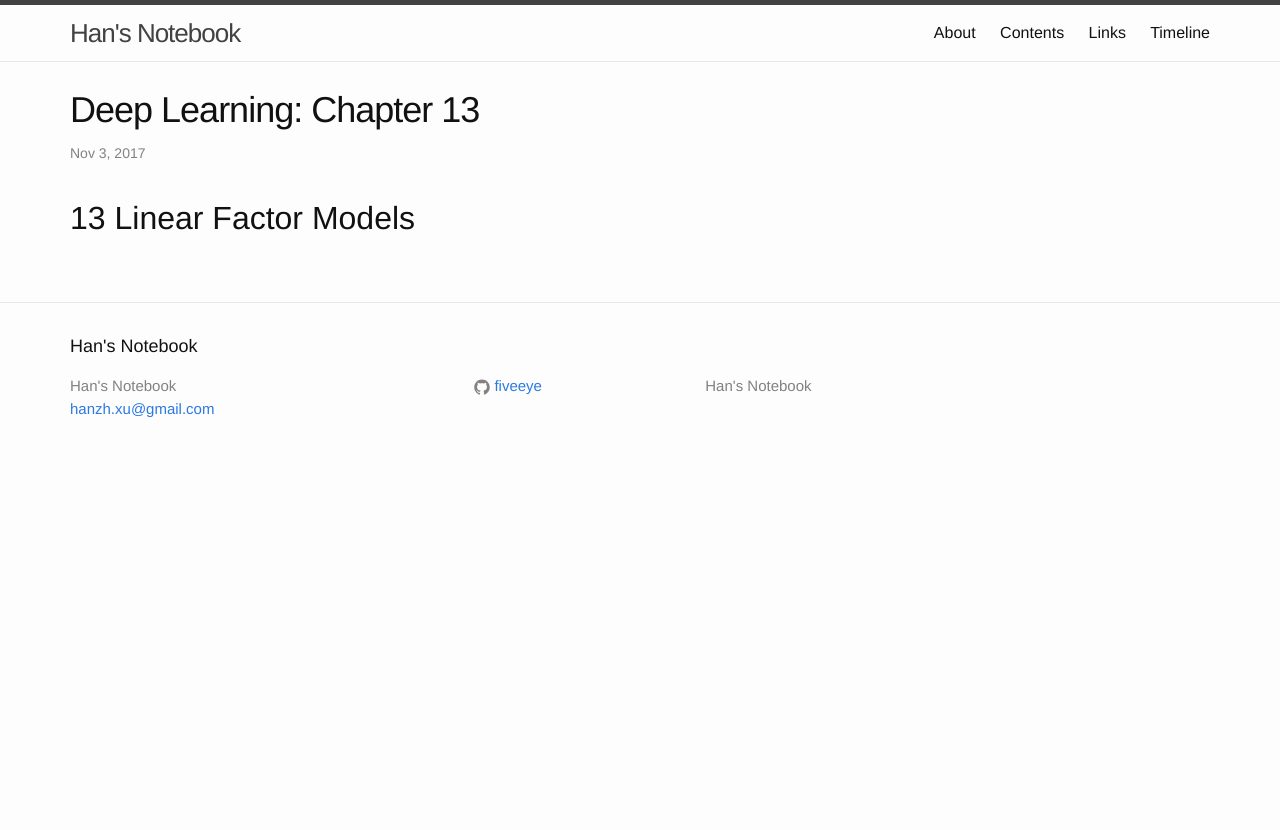
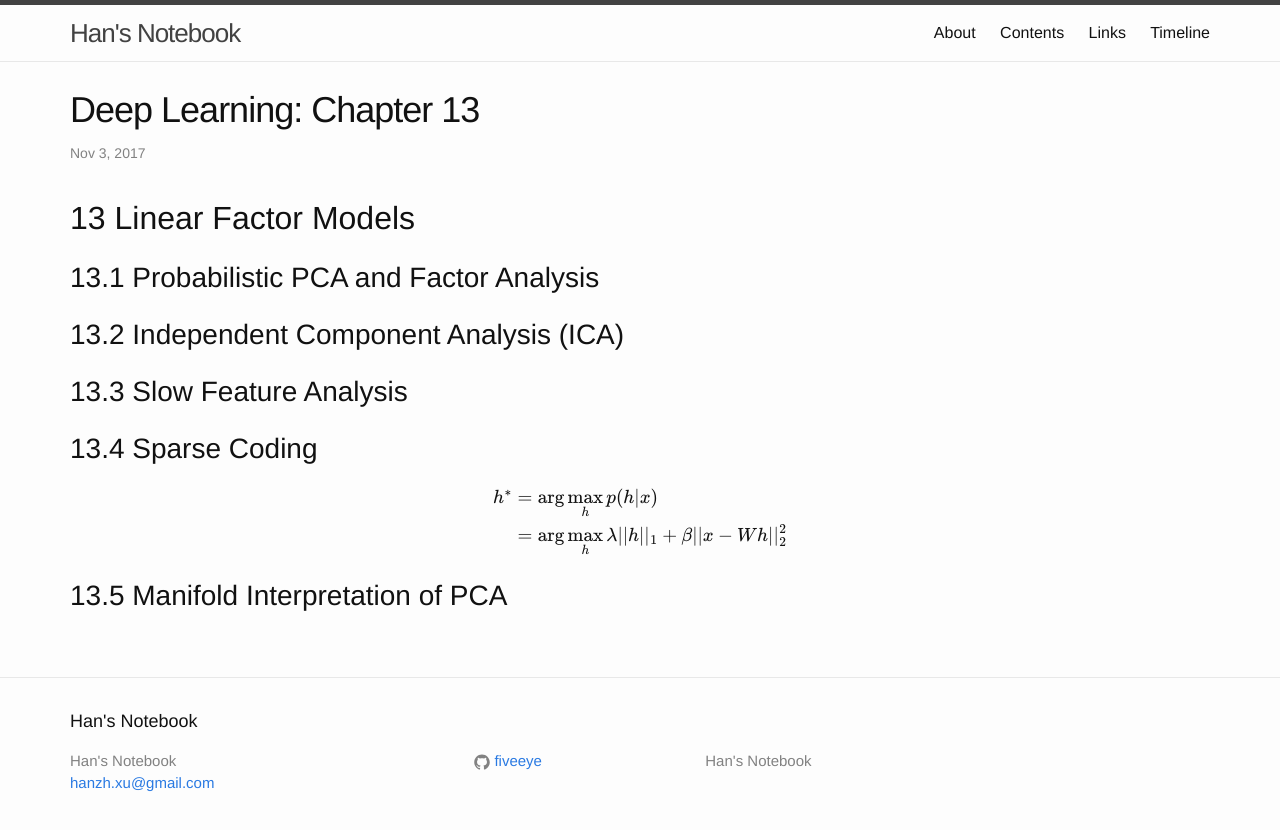
Before and after one commit to FiveEyes/FiveEyes.github.io, a Jekyll site: the page built from _posts/deeplearningbook/2017-11-03-Deep-Learning-Book-13.md, in a window 1280 px wide. Shown: the top 830 px of the page. Built offline with Jekyll 4.4.1, drawn with Linux system fonts in a browser that asks for light colours; formulas are drawn with MathJax 3.

Commit message:
Update 2017-11-03-Deep-Learning-Book-13.md

```diff
--- a/_posts/deeplearningbook/2017-11-03-Deep-Learning-Book-13.md
+++ b/_posts/deeplearningbook/2017-11-03-Deep-Learning-Book-13.md
@@ -6,3 +6,20 @@ categories: Learning
 ---
 
 # 13 Linear Factor Models
+
+## 13.1 Probabilistic PCA and Factor Analysis
+
+## 13.2 Independent Component Analysis (ICA)
+
+## 13.3 Slow Feature Analysis
+
+## 13.4 Sparse Coding
+
+$$
+\begin{eqnarray}
+h^* &=& \arg \max_h p(h | x) \\
+  &=& \arg \max_h \lambda ||h||_1 + \beta || x - Wh ||_2^2 \\
+\end{eqnarray}
+$$
+
+## 13.5 Manifold Interpretation of PCA
```
